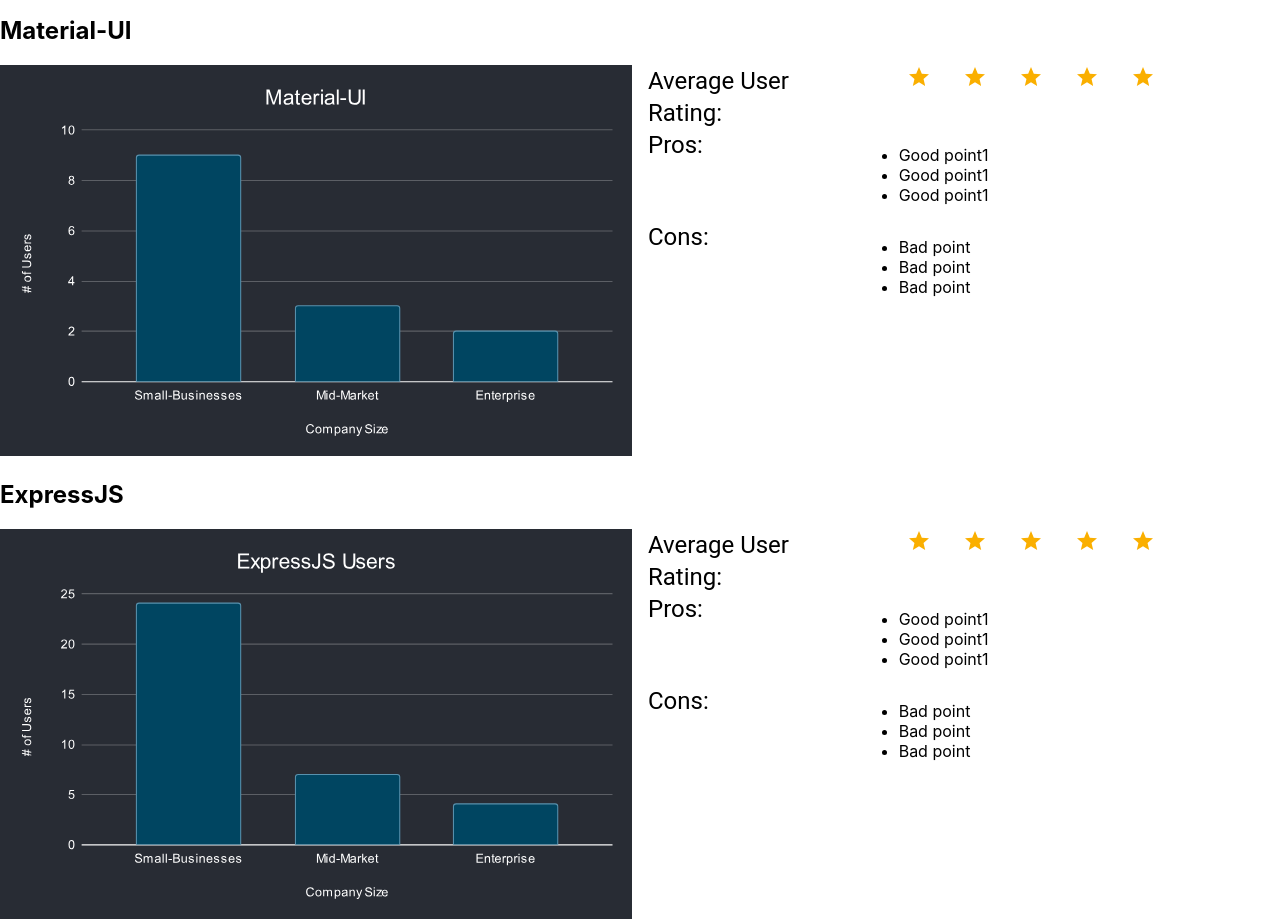
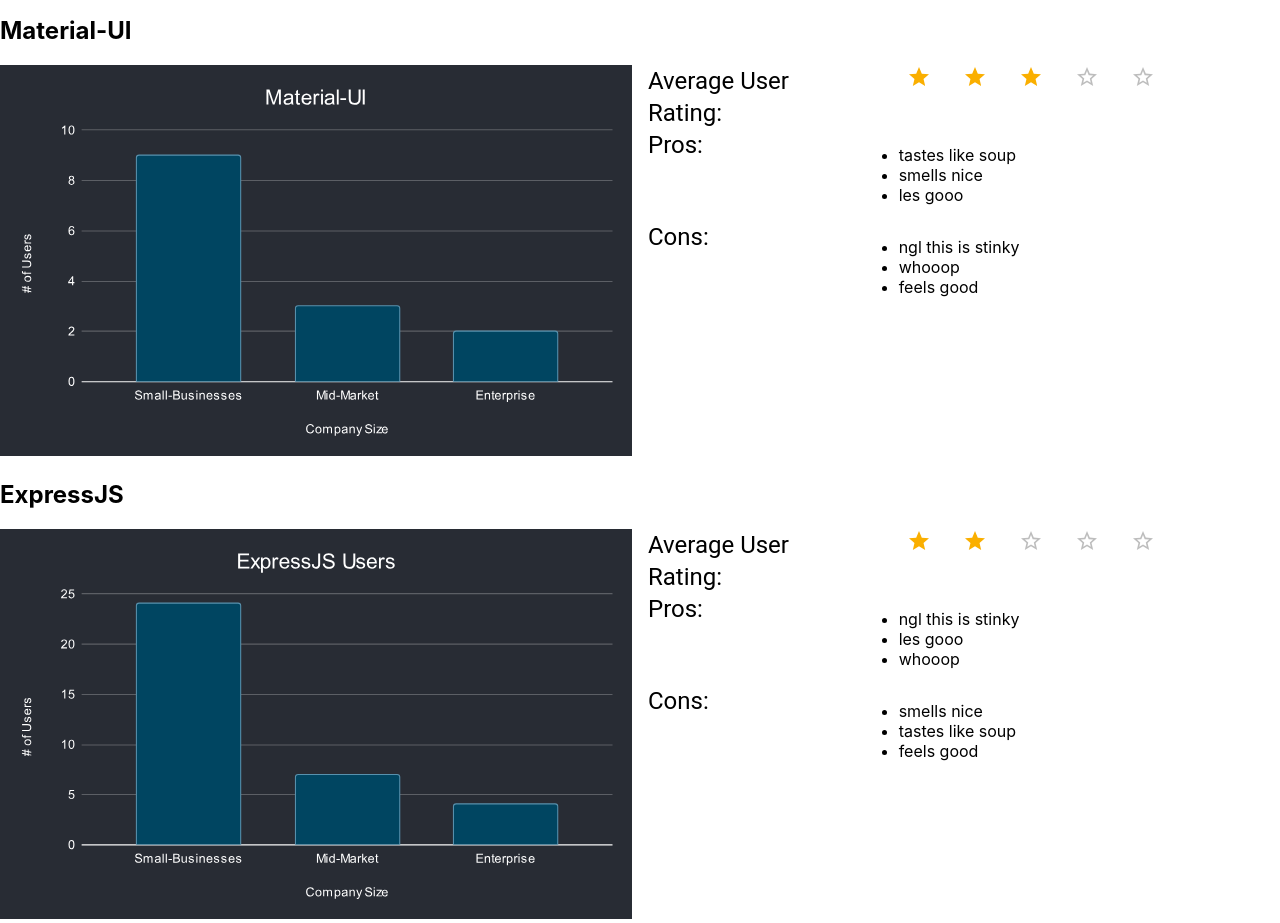
Before and after one commit to HazafaTan/cps530webapp, a React (Create React App) app in the folder client/: page / in a window 1280 px wide. Shown: the part 680-1603 px from the top of the page. Built offline with nearby package versions, Linux system fonts and the light colour scheme.

Commit message:
spring cleaning 🧹

```diff
--- a/client/src/pages/Page1.js
+++ b/client/src/pages/Page1.js
@@ -11,8 +11,59 @@
 import { Grid} from "@mui/material";
 import { Card, CardContent, CardMedia } from "@mui/material";
 
+function arrayToUl (arr) {
+  return (
+    <ul>
+      {arr.map(e => (
+        <li key={e}>
+          {e}
+        </li>
+      ))}
+    </ul>
+  )};
+
+function Section({title, image, rating, pros, cons}) {
+  return (
+    <div>
+      <h2>{title}</h2>
+      <Box sx={{flexGrow:0.5}}>
+        <Grid container spacing={2} style={{minWidth:"1200px"}}>
+          <Grid item sm={6}>
+            <img src={image} className="React-graph" alt={`${title} graph`} style={{width:"100%",height:"auto",minWidth:"200px"}}/>
+          </Grid>
+          <Grid item sm={6}>
+            <Grid container>
+              <Grid item sm={4}>
+                <Typography variant="h5">Average User Rating:</Typography>
+              </Grid>
+              <Grid item sm={8}>
+                <Rating defaultValue={rating} readOnly size="medium"/>
+              </Grid>
+            </Grid>
+            <Grid container>
+              <Grid item sm={4}>
+                <Typography variant="h5">Pros:</Typography>
+              </Grid>
+              <Grid item sm={8}>
+                {arrayToUl(pros)}
+              </Grid>
+            </Grid>
+            <Grid container>
+              <Grid item sm={4}>
+                <Typography variant="h5">Cons:</Typography>
+              </Grid>
+              <Grid item sm={8}>
+                {arrayToUl(cons)}
+              </Grid>
+            </Grid>
+          </Grid>
+        </Grid>
+      </Box>
+    </div>
+  );
+}
+
 // Tubbs Page
-
 function Page1() {
   return (
     <div className="Page1">
@@ -22,160 +73,54 @@
         </h1>
       </header>
 
-    <div>
-      <h2>ReactJS</h2>
+      {Section({
+        title: "ReactJS",
+        image: ReactJSgrph,
+        rating: 4,
+        pros: [
+          "smells nice",
+          "tastes like soup",
+          "feels good"
+        ],
+        cons: [
+          "ngl this is stinky",
+          "les gooo",
+          "whooop"
+        ]
+      })}
 
-    <Box sx={{flexGrow:0.5}}>
-    <Grid container spacing={2} style={{minWidth:"1200px"}}>
+      {Section({
+        title: "Material-UI",
+        image: MaterialUIgrph,
+        rating: 3,
+        pros: [
+          "tastes like soup",
+          "smells nice",
+          "les gooo",
+        ],
+        cons: [
+          "ngl this is stinky",
+          "whooop",
+          "feels good",
+        ]
+      })}
 
-      <Grid item sm={6}>
-        <img src={ReactJSgrph} className="React-graph" alt="graph" style={{width:"100%",height:"auto",minWidth:"200px"}}/>
-      </Grid>
-      <Grid item sm={6}>
-        <Grid container>
-        <Grid item sm={4}>
-          <Typography variant="h5">Average User Rating:</Typography>
-        </Grid>
+      {Section({
+        title: "ExpressJS",
+        image: ExpressJSgrph,
+        rating: 2,
+        pros: [
+          "ngl this is stinky",
+          "les gooo",
+          "whooop"
 
-        <Grid item sm={8}>
-          <Rating defaultValue={5} readOnly size="medium"/>
-        </Grid>
-        </Grid>
-        <Grid container>
-          <Grid item sm={4}>
-          <Typography variant="h5">Pros:</Typography>
-          </Grid>
-          <Grid item sm={8}>
-            <ul>
-              <li>Good point1</li>
-              <li>Good point1</li>
-              <li>Good point1</li>
-            </ul>
-          </Grid>
-        </Grid>
-
-        <Grid container>
-          <Grid item sm={4}>
-            <Typography variant="h5">Cons:</Typography>
-          </Grid>
-
-          <Grid item sm={8}>
-            <ul>
-              <li>Bad point</li>
-              <li>Bad point</li>
-              <li>Bad point</li>
-            </ul>
-          </Grid>
-        </Grid>
-
-      </Grid>
-
-    </Grid>
-    </Box>
-    </div>
-
-    <div>
-      <h2>Material-UI</h2>
-      <Box sx={{flexGrow:0.5}}>
-    <Grid container spacing={2} style={{minWidth:"1200px"}}>
-
-      <Grid item sm={6}>
-        <img src={MaterialUIgrph} className="MaterialUI-graph" alt="graph" style={{width:"100%",height:"auto",minWidth:"200px"}}/>
-      </Grid>
-      <Grid item sm={6}>
-        <Grid container>
-        <Grid item sm={4}>
-          <Typography variant="h5">Average User Rating:</Typography>
-        </Grid>
-
-        <Grid item sm={8}>
-          <Rating defaultValue={5} readOnly size="medium"/>
-        </Grid>
-        </Grid>
-        <Grid container>
-          <Grid item sm={4}>
-          <Typography variant="h5">Pros:</Typography>
-          </Grid>
-          <Grid item sm={8}>
-            <ul>
-              <li>Good point1</li>
-              <li>Good point1</li>
-              <li>Good point1</li>
-            </ul>
-          </Grid>
-        </Grid>
-
-        <Grid container>
-          <Grid item sm={4}>
-            <Typography variant="h5">Cons:</Typography>
-          </Grid>
-
-          <Grid item sm={8}>
-            <ul>
-              <li>Bad point</li>
-              <li>Bad point</li>
-              <li>Bad point</li>
-            </ul>
-          </Grid>
-        </Grid>
-
-      </Grid>
-
-    </Grid>
-    </Box>
-    </div>
-
-    <div>
-      <h2>ExpressJS</h2>
-      <Box sx={{flexGrow:0.5}}>
-    <Grid container spacing={2} style={{minWidth:"1200px"}}>
-
-      <Grid item sm={6}>
-        <img src={ExpressJSgrph} className="Express-graph" alt="graph" style={{width:"100%",height:"auto",minWidth:"200px"}}/>
-      </Grid>
-      <Grid item sm={6}>
-        <Grid container>
-        <Grid item sm={4}>
-          <Typography variant="h5">Average User Rating:</Typography>
-        </Grid>
-
-        <Grid item sm={8}>
-          <Rating defaultValue={5} readOnly size="medium"/>
-        </Grid>
-        </Grid>
-        <Grid container>
-          <Grid item sm={4}>
-          <Typography variant="h5">Pros:</Typography>
-          </Grid>
-          <Grid item sm={8}>
-            <ul>
-              <li>Good point1</li>
-              <li>Good point1</li>
-              <li>Good point1</li>
-            </ul>
-          </Grid>
-        </Grid>
-
-        <Grid container>
-          <Grid item sm={4}>
-            <Typography variant="h5">Cons:</Typography>
-          </Grid>
-
-          <Grid item sm={8}>
-            <ul>
-              <li>Bad point</li>
-              <li>Bad point</li>
-              <li>Bad point</li>
-            </ul>
-          </Grid>
-        </Grid>
-
-      </Grid>
-
-    </Grid>
-    </Box>
-    </div>
-
+        ],
+        cons: [
+          "smells nice",
+          "tastes like soup",
+          "feels good"
+        ]
+      })}
     </div>
   );
 
--- a/client/src/pages/Page4.js
+++ b/client/src/pages/Page4.js
@@ -8,7 +8,6 @@
 import CardContent from '@mui/material/CardContent';
 import CardMedia from '@mui/material/CardMedia';
 import Typography from '@mui/material/Typography';
-import { CardActionArea } from '@mui/material';
 import Grid from '@mui/material/Grid';
 
 const image = {
@@ -20,83 +19,50 @@
   backgroundColor: '#018786',
 };
 
+function CustomCard({title, image, body}) {
+  return (
+    <Card sx={{ maxWidth: 345 }} style={cardstyle}>
+      <CardMedia component="img" height="140" image={image} alt={title}
+      />
+      <CardContent>
+        <Typography gutterBottom variant="h5" component="div">
+          {title}
+        </Typography>
+        <Typography variant="body2" color="text.secondary">
+          {body}
+        </Typography>
+      </CardContent>
+    </Card>
+  );
+}
 
 function Page4() {
   return (
     <div className="App">
       <header className="App-header">
-      <ThemeProvider theme= {theme}>
+      <ThemeProvider theme={theme}>
         <img src={logo} className="App-logo" alt="logo" style={image}  />
         <h1>
           CPS530 React and Express WebApp! {"\n"}
         </h1>
-        <Grid
-              container
-              direction="row"
-              justifyContent="center"
-              alignItems="center"
-              spacing={2}
-            >
-
+        <Grid container direction="row" justifyContent="center" alignItems="center" spacing={2}>
           <Grid item xs={2}>
-
-        <Card sx={{ maxWidth: 345 }} style={cardstyle}>
-
-      <CardActionArea>
-        <CardMedia
-          component="img"
-          height="140"
-          image="https://media0.giphy.com/media/unQ3IJU2RG7DO/giphy.gif"
-          alt="Cat Coding"
-        />
-        <CardContent>
-          <Typography gutterBottom variant="h5" component="div">
-            Site Stats
-          </Typography>
-          <Typography variant="body2" color="text.secondary">
-          <BackDemo/>
-          </Typography>
-        </CardContent>
-      </CardActionArea>
-    </Card>
+            {CustomCard({
+              title: "Site Stats",
+              image: "https://media0.giphy.com/media/unQ3IJU2RG7DO/giphy.gif",
+              body: (<BackDemo/>)})}
           </Grid>
           <Grid item xs={2}>
-        <Card sx={{ maxWidth: 345 }} style={cardstyle}>
-      <CardActionArea>
-        <CardMedia
-          component="img"
-          height="140"
-          image="https://media0.giphy.com/media/unQ3IJU2RG7DO/giphy.gif"
-          alt="Cat Coding"
-        />
-        <CardContent>
-          <Typography gutterBottom variant="h5" component="div">
-            Technical Stack
-          </Typography>
-          <Typography variant="body2" color="text.secondary">
-          </Typography>
-        </CardContent>
-      </CardActionArea>
-    </Card>
+            {CustomCard({
+              title: "Technical Stack",
+              image: "https://media0.giphy.com/media/unQ3IJU2RG7DO/giphy.gif",
+              body: ""})}
           </Grid>
           <Grid item xs={2}>
-        <Card sx={{ maxWidth: 345 }} style={cardstyle}>
-      <CardActionArea>
-        <CardMedia
-          component="img"
-          height="140"
-          image="https://media0.giphy.com/media/unQ3IJU2RG7DO/giphy.gif"
-          alt="Cat Coding"
-        />
-        <CardContent>
-          <Typography gutterBottom variant="h5" component="div">
-            Other
-          </Typography>
-          <Typography variant="body2" color="text.secondary">
-          </Typography>
-        </CardContent>
-      </CardActionArea>
-    </Card>
+            {CustomCard({
+              title: "Other",
+              image: "https://media0.giphy.com/media/unQ3IJU2RG7DO/giphy.gif",
+              body: ""})}
           </Grid>
         </Grid>
       </ThemeProvider>
```
Lines whose indentation alone changed are shown as unchanged.
